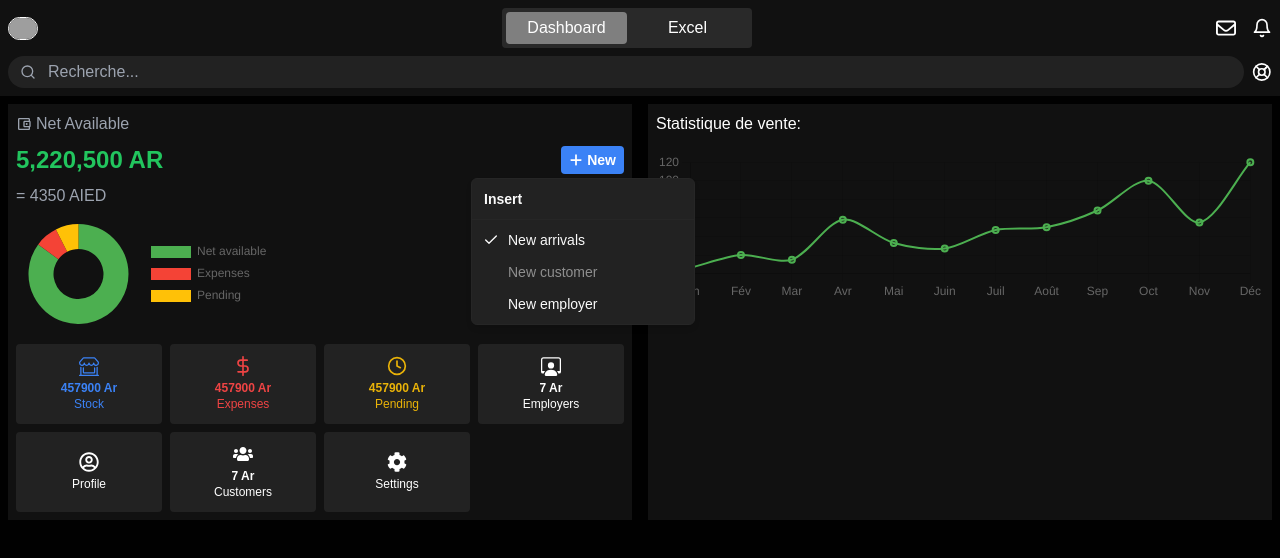
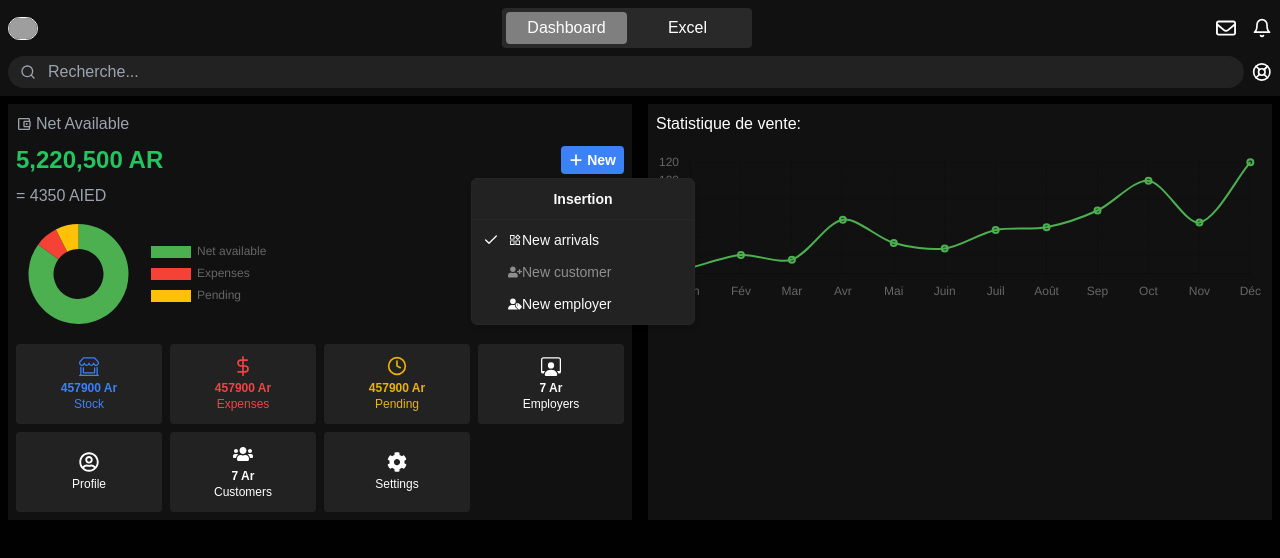
Before and after one commit to MorlonDev261/mga-follow-up, a Next.js app: page / in a window 1280 px wide. Both pictures are taken after a click on the button "New". Shown: the top 558 px of the page. Built offline with nearby package versions, Linux system fonts and the light colour scheme; grey boxes are pictures that could not be loaded.

Commit message:
Update index.tsx

```diff
--- a/src/app/_components/DropdownComponent/index.tsx
+++ b/src/app/_components/DropdownComponent/index.tsx
@@ -2,8 +2,9 @@
 
 import * as React from "react"
 import { DropdownMenuCheckboxItemProps } from "@radix-ui/react-dropdown-menu"
-import { FaPlus } from "react-icons/fa6";
-
+import { FaPlus, FaUserTag } from "react-icons/fa6";
+import { FaUserPlus } from "react-icons/fa";
+import { AiOutlineProduct } from "react-icons/ai";
 import {
   DropdownMenu,
   DropdownMenuCheckboxItem,
@@ -26,26 +27,26 @@ export default function DropdownComponent() {
         <button className="flex items-center justify-center gap-1 rounded bg-blue-500 px-2 py-1 text-sm"><FaPlus /> New</button>
       </DropdownMenuTrigger>
       <DropdownMenuContent className="w-56 bg-[#222] mr-5">
-        <DropdownMenuLabel>Insert</DropdownMenuLabel>
+        <DropdownMenuLabel className="text-center">Insertion</DropdownMenuLabel>
         <DropdownMenuSeparator />
         <DropdownMenuCheckboxItem
           checked={showStatusBar}
           onCheckedChange={setShowStatusBar}
         >
-          New arrivals
+          <AiOutlineProduct /> New arrivals
         </DropdownMenuCheckboxItem>
         <DropdownMenuCheckboxItem
           checked={showActivityBar}
           onCheckedChange={setShowActivityBar}
           disabled
         >
-          New customer
+          <FaUserPlus /> New customer
         </DropdownMenuCheckboxItem>
         <DropdownMenuCheckboxItem
           checked={showPanel}
           onCheckedChange={setShowPanel}
         >
-          New employer
+          <FaUserTag /> New employer
         </DropdownMenuCheckboxItem>
       </DropdownMenuContent>
     </DropdownMenu>
```
